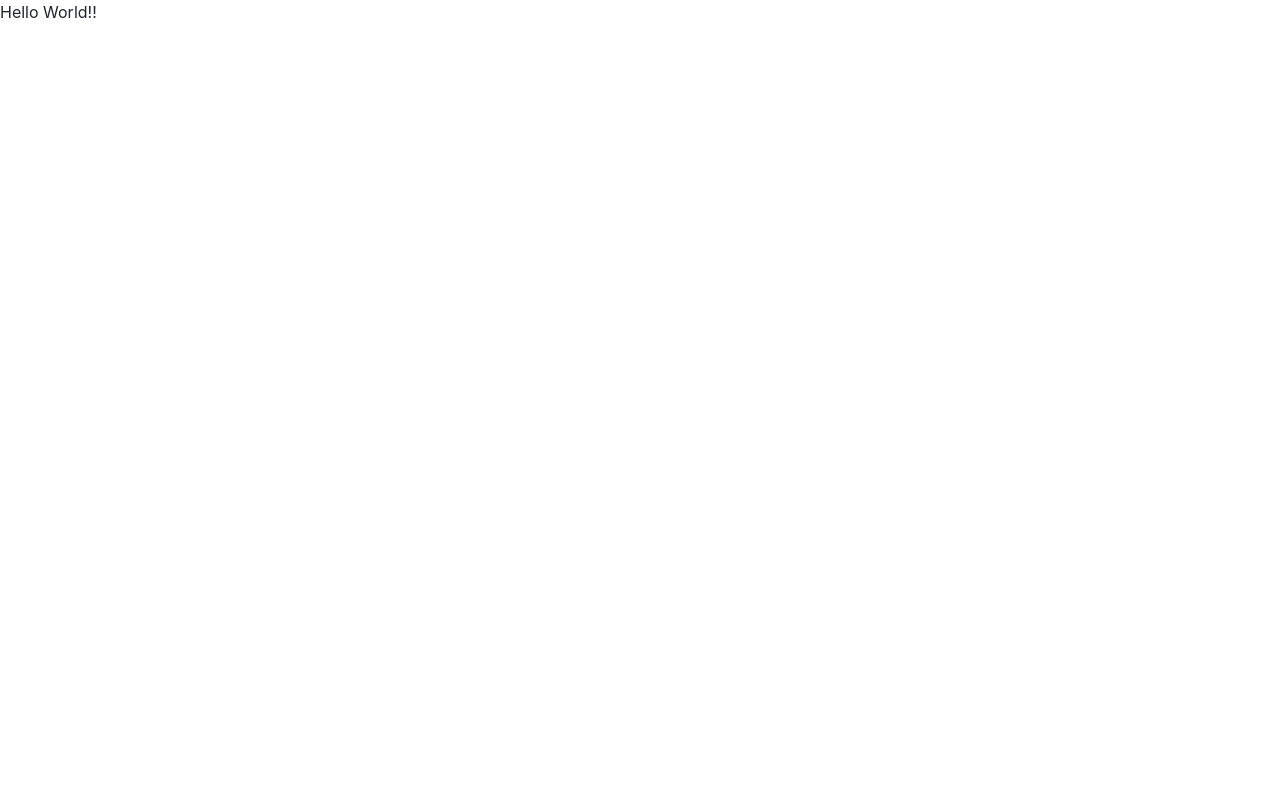
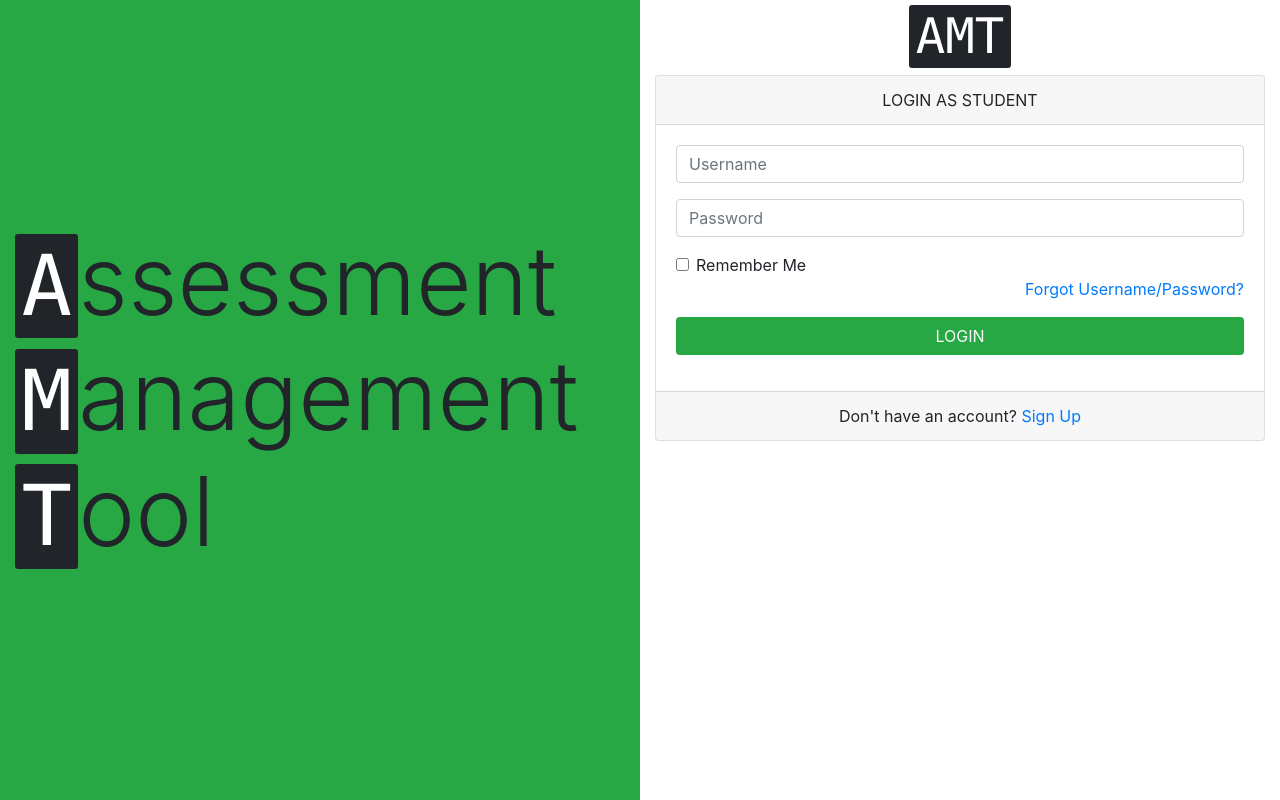
Before and after one commit to Mouli2105/Assessment-Management-Tool-Frontend, a React (Create React App) app: page / in a window 1280 px wide. Built offline with nearby package versions, Linux system fonts and the light colour scheme.

Commit message:
Added HomePage

```diff
--- /dev/null
+++ b/src/AMT/HomePage/index.js
@@ -0,0 +1,124 @@
+import React, {Component} from 'react'
+import './style.css'
+
+class HomePage extends Component {
+    constructor() {
+        super()
+        this.state = {
+            renderSignup: false,
+            username: '',
+            password: '',
+            email: '',
+            rememberUser: false,
+        }
+        this.showLoginForm = this.showLoginForm.bind(this)
+        this.showSignupForm = this.showSignupForm.bind(this)
+        this.handleInputChange = this.handleInputChange.bind(this)
+        this.login = this.login.bind(this)
+        this.signup = this.signup.bind(this)
+        this.troubleLoggingIn = this.troubleLoggingIn.bind(this)
+    }
+    showLoginForm(event) {
+        event.preventDefault()
+        this.setState({
+            renderSignup: false
+        })
+    }
+    showSignupForm(event) {
+        event.preventDefault()
+        this.setState({
+            renderSignup: true
+        })
+    }
+    handleInputChange(event) {
+        this.setState({
+            [event.target.name]: event.target.value
+        })
+    }
+    login(event) {
+        event.preventDefault()
+        // implement this
+    }
+    signup(event) {
+        event.preventDefault()
+        // implement this
+    }
+    troubleLoggingIn(event) {
+        event.preventDefault()
+        // implement this
+    }
+    render() {
+        return (
+            <div className="container-fluid">
+                <div id="home-page" className="row">
+                    <div id="title-col" className="col bg-success">
+                        <h1 className="display-1">
+                            <kbd>A</kbd>ssessment
+                            <br />
+                            <kbd>M</kbd>anagement
+                            <br />
+                            <kbd>T</kbd>ool
+                        </h1>
+                    </div>
+                    <div className="col text-center">
+                        <h4 className="display-4"><kbd>AMT</kbd></h4>
+                        {!this.state.renderSignup ?
+                            <div className="card">
+                                <div className="card-header">LOGIN AS STUDENT</div>
+                                <div className="card-body">
+                                    <form onSubmit={this.login}>
+                                        <div className="form-group">
+                                            <input type="text" className="form-control" placeholder="Username" value={this.state.username} onChange={this.handleInputChange} name="username"/>
+                                        </div>
+                                        <div className="form-group">
+                                            <input type="password" className="form-control" placeholder="Password" value={this.state.password} onChange={this.handleInputChange} name="password"/>
+                                        </div>
+                                        <div className="form-check text-left">
+                                            <label className="form-check-label">
+                                                <input type="checkbox" className="form-check-input" checked={this.state.rememberUser} onChange={(event) => this.setState({rememberUser: event.target.checked})}/> Remember Me
+                                            </label>
+                                        </div>
+                                        <div className="form-group text-right">
+                                            <a href="/" onClick={this.troubleLoggingIn}>Forgot Username/Password?</a>
+                                        </div>
+                                        <div className="form-group">
+                                            <button className="btn btn-block bg-success text-light">LOGIN</button>
+                                        </div>
+                                    </form>
+                                </div>
+                                <div className="card-footer text-center">
+                                    Don't have an account? <a href="/" onClick={this.showSignupForm}>Sign Up</a>
+                                </div>
+                            </div>
+                            :
+                            <div className="card">
+                                <div className="card-header">SIGNUP AS STUDENT</div>
+                                <div className="card-body">
+                                    <form onSubmit={this.signup}>
+                                        <div className="form-group">
+                                            <input type="email" className="form-control" placeholder="Email" value={this.state.email} onChange={this.handleInputChange} name="email"/>
+                                        </div>
+                                        <div className="form-group">
+                                            <input type="text" className="form-control" placeholder="Username" value={this.state.username} onChange={this.handleInputChange} name="username"/>
+                                        </div>
+                                        <div className="form-group">
+                                            <input type="password" className="form-control" placeholder="Password" value={this.state.password} onChange={this.handleInputChange} name="password"/>
+                                        </div>
+                                        <div className="form-group">
+                                            <button className="btn btn-block bg-success text-light">SIGNUP</button>
+                                        </div>
+                                    </form>
+                                </div>
+                                <div className="card-footer text-center">
+                                    Already have an account? <a href="/" onClick={this.showLoginForm}>Log In</a>
+                                </div>
+                            </div>
+                        }
+                    </div>
+                </div>
+            </div>
+        )
+    }
+}
+
+export default HomePage
--- /dev/null
+++ b/src/AMT/HomePage/style.css
@@ -0,0 +1,9 @@
+.col {
+    height: 100vh;
+    align-items: center;
+}
+
+#title-col {
+    display: flex;
+    /* padding-left: 100px; */
+}
--- a/src/AMT/index.js
+++ b/src/AMT/index.js
@@ -1,9 +1,12 @@
 import React, {Component} from 'react'
+import HomePage from './HomePage'
 
 class AMT extends Component {
     render() {
         return (
-            <div>Hello World!!</div>
+            <React.Fragment>
+                <HomePage />
+            </React.Fragment>
         )
     }
 }
```
